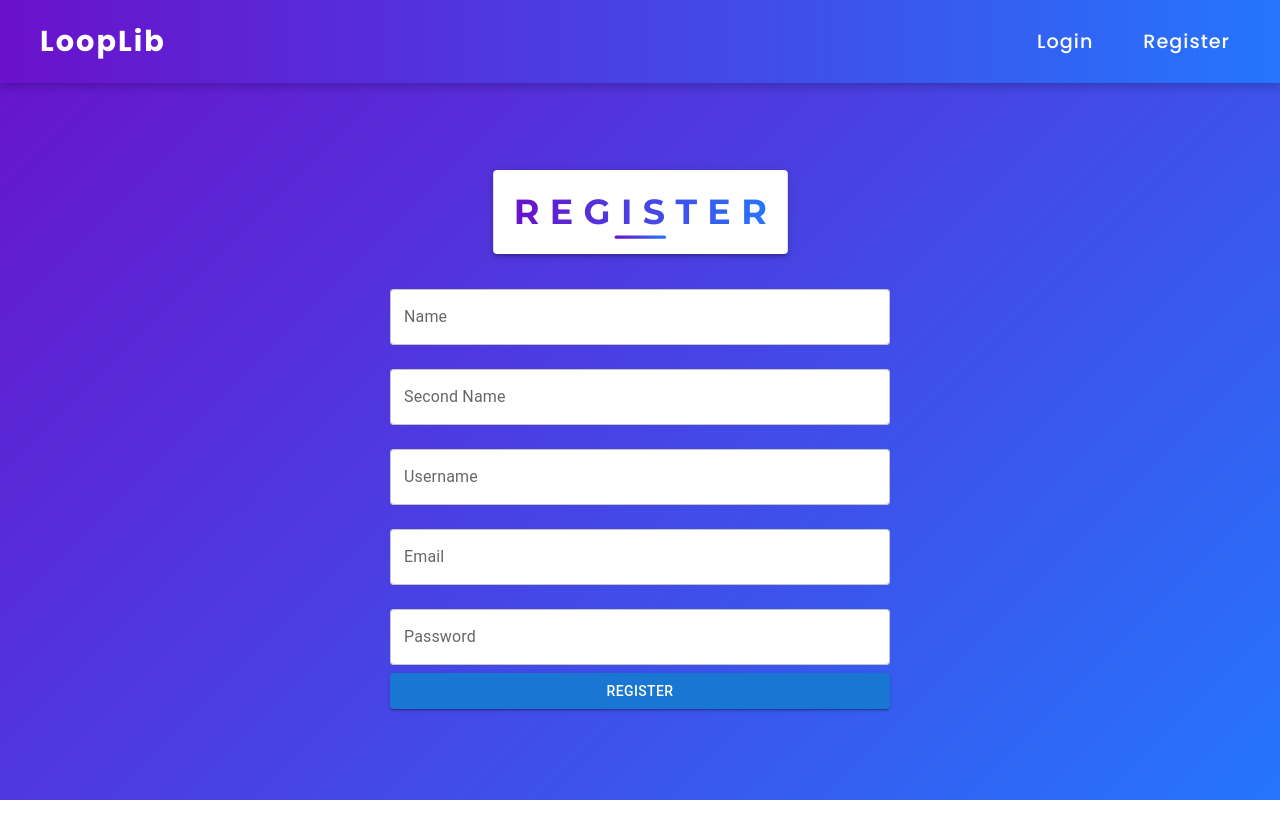
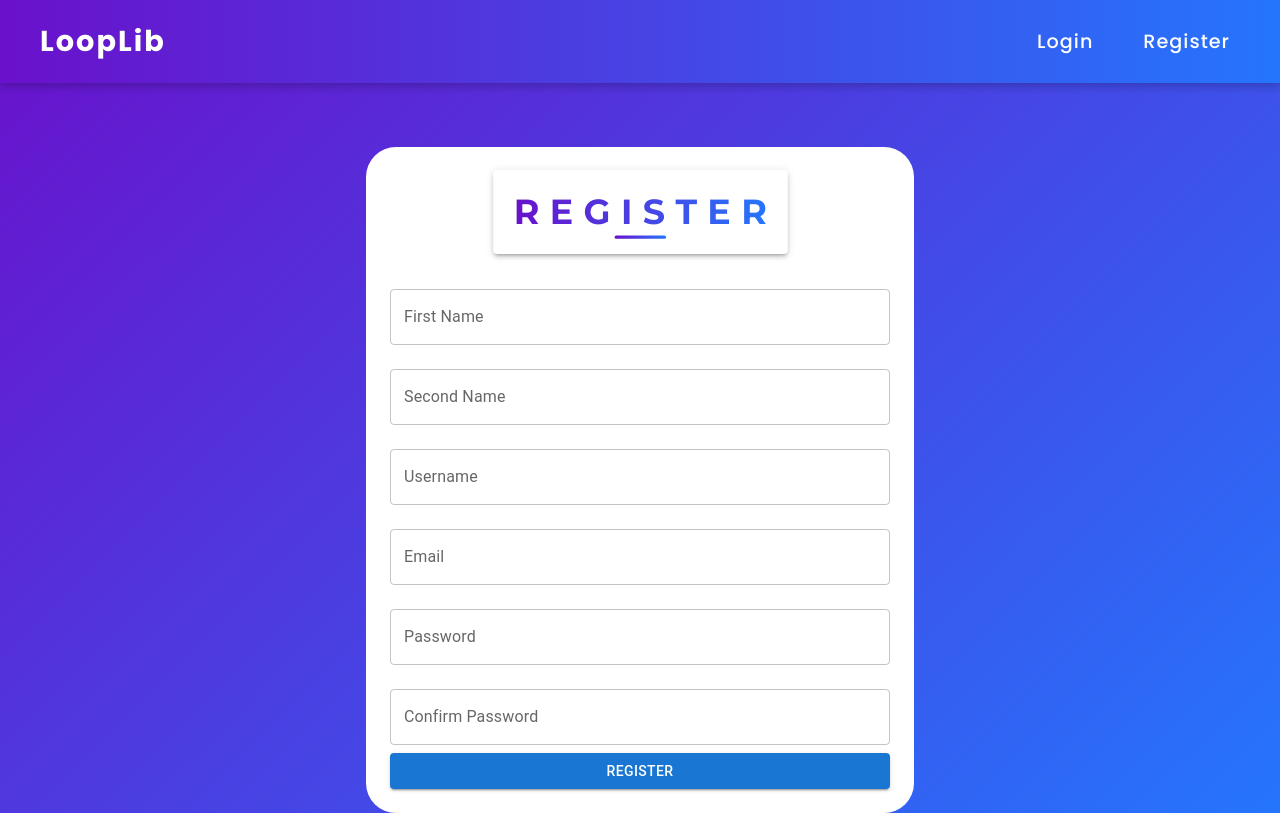
Before and after one commit to LoopLib/client, a React (Create React App) app: page /register in a window 1280 px wide. Built offline with nearby package versions, Linux system fonts and the light colour scheme; no server answers.

Commit message:
Add more user details and functionality

```diff
--- a/src/authentication/authentication.css
+++ b/src/authentication/authentication.css
@@ -22,6 +22,8 @@ body {
     margin-top: 4rem;
     text-align: center;
     background: inherit;
+    border-radius: 30px;
+    background-color: #ffffff;
 
 }
 
--- a/src/authentication/register.js
+++ b/src/authentication/register.js
@@ -14,6 +14,7 @@ const Register = () => {
     const [username, setUsername] = useState("");
     const [email, setEmail] = useState("");
     const [password, setPassword] = useState("");
+    const [confirmPassword, setConfirmPassword] = useState("");
     const [errorMessage, setErrorMessage] = useState(""); // Error state
     const navigate = useNavigate();
 
@@ -30,6 +31,12 @@ const Register = () => {
         // Basic validation
         if (!username || !email || !password) {
             setErrorMessage("All fields are required.");
+            return;
+        }
+
+        // Check if passwords match
+        if (password !== confirmPassword) {
+            setErrorMessage("Passwords do not match.");
             return;
         }
 
@@ -103,7 +110,7 @@ const Register = () => {
                 </Typography>
             </Paper>
             <TextField
-                label="Name"
+                label="First Name"
                 variant="outlined"
                 fullWidth
                 margin="normal"
@@ -144,6 +151,16 @@ const Register = () => {
                 value={password}
                 onChange={(e) => setPassword(e.target.value)}
             />
+             <TextField
+                label="Confirm Password"
+                type="password"
+                variant="outlined"
+                fullWidth
+                margin="normal"
+                value={confirmPassword}
+                onChange={(e) => setConfirmPassword(e.target.value)}
+            />
+
 
             <Button
                 variant="contained"
--- a/src/profile/profile-right.js
+++ b/src/profile/profile-right.js
@@ -126,13 +126,24 @@ const ProfileRightSection = ({
                 }}
               >
                 <TextField
-                  label="Name"
+                  label="First Name"
                   type="text"
                   variant="outlined"
                   size="small"
-                  value={profileData.displayName}
+                  value={profileData.name}
                   onChange={(e) =>
-                    handleInputChange("displayName", e.target.value)
+                    handleInputChange("name", e.target.value)
+                  }
+                  fullWidth
+                />
+                 <TextField
+                  label="Second Name"
+                  type="text"
+                  variant="outlined"
+                  size="small"
+                  value={profileData.secondName}
+                  onChange={(e) =>
+                    handleInputChange("secondName", e.target.value)
                   }
                   fullWidth
                 />
```
